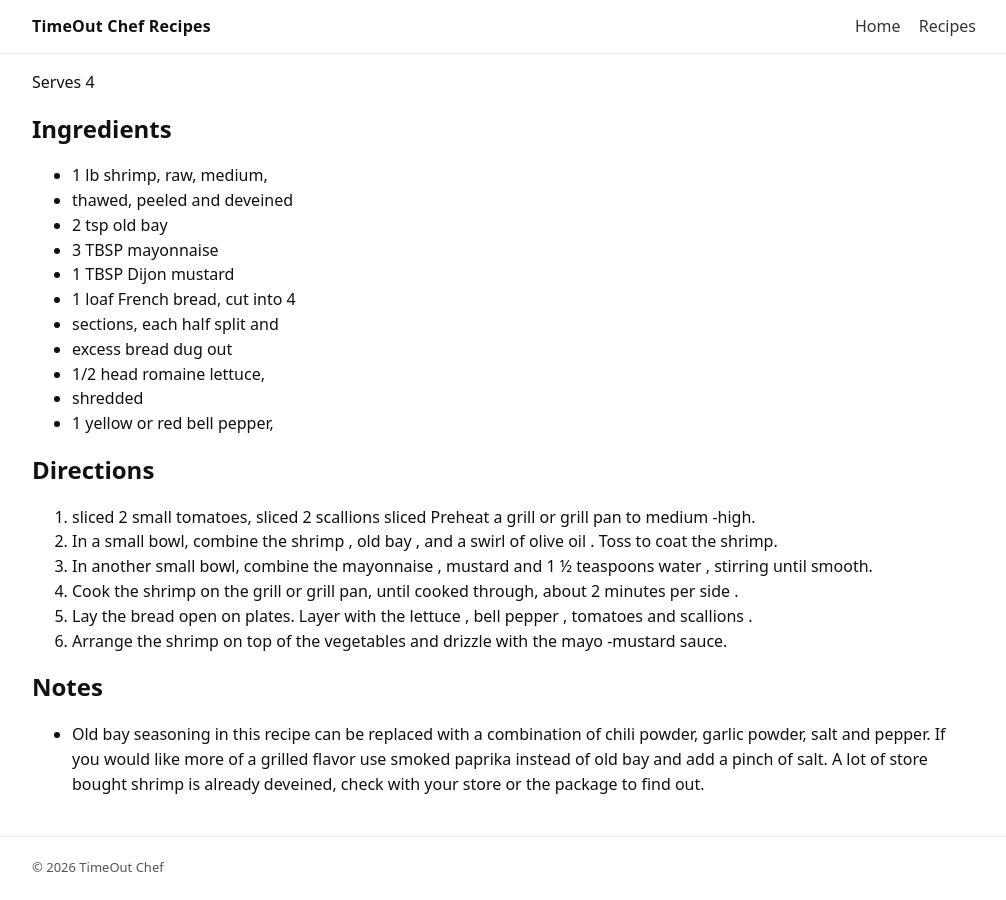
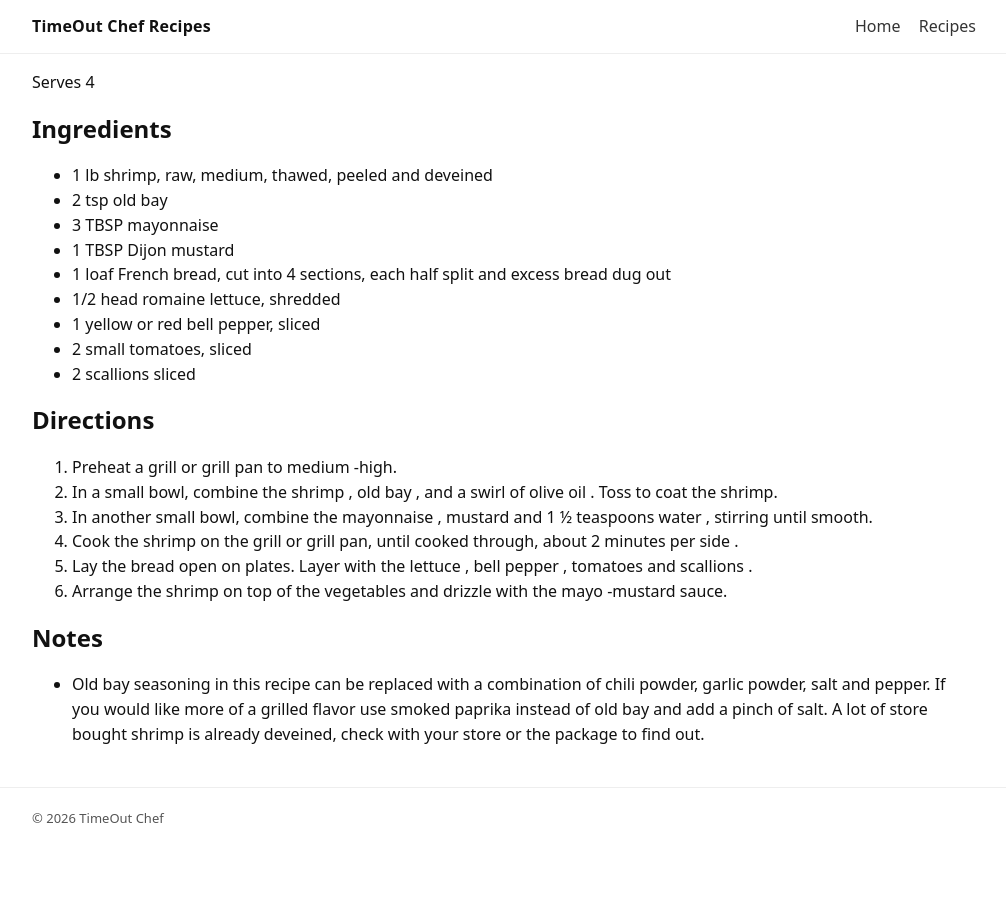
Before and after one commit to scottschrum79-design/timeoutchef.com, a Jekyll site: the page built from _recipes/blackened-shrimp-poboy.md, in a window 1280 px wide. Shown: the whole page, without its empty margins (136-1142 px from the left). Built offline with Jekyll 4.4.1, drawn with Linux system fonts in a browser that asks for light colours.

```diff
--- a/_recipes/blackened-shrimp-poboy.md
+++ b/_recipes/blackened-shrimp-poboy.md
@@ -7,21 +7,19 @@ title: "Blackened Shrimp Po'Boy"
 
 ## Ingredients
 
-- 1 lb shrimp, raw, medium,
-- thawed, peeled and deveined
+- 1 lb shrimp, raw, medium, thawed, peeled and deveined
 - 2 tsp old bay
 - 3 TBSP mayonnaise
 - 1 TBSP Dijon mustard
-- 1 loaf French bread, cut into 4
-- sections, each half split and
-- excess bread dug out
-- 1/2 head romaine lettuce,
-- shredded
-- 1 yellow or red bell pepper,
+- 1 loaf French bread, cut into 4 sections, each half split and excess bread dug out
+- 1/2 head romaine lettuce, shredded
+- 1 yellow or red bell pepper, sliced
+- 2 small tomatoes, sliced
+- 2 scallions sliced
 
 ## Directions
 
-1. sliced 2 small tomatoes, sliced 2 scallions sliced Preheat a grill or grill pan to medium -high.
+1. Preheat a grill or grill pan to medium -high.
 2. In a small bowl, combine the shrimp , old bay , and a swirl of olive oil . Toss to coat the shrimp.
 3. In another small bowl, combine the mayonnaise , mustard and 1 ½ teaspoons water , stirring until smooth.
 4. Cook the shrimp on the grill or grill pan, until cooked through, about 2 minutes per side .
```
